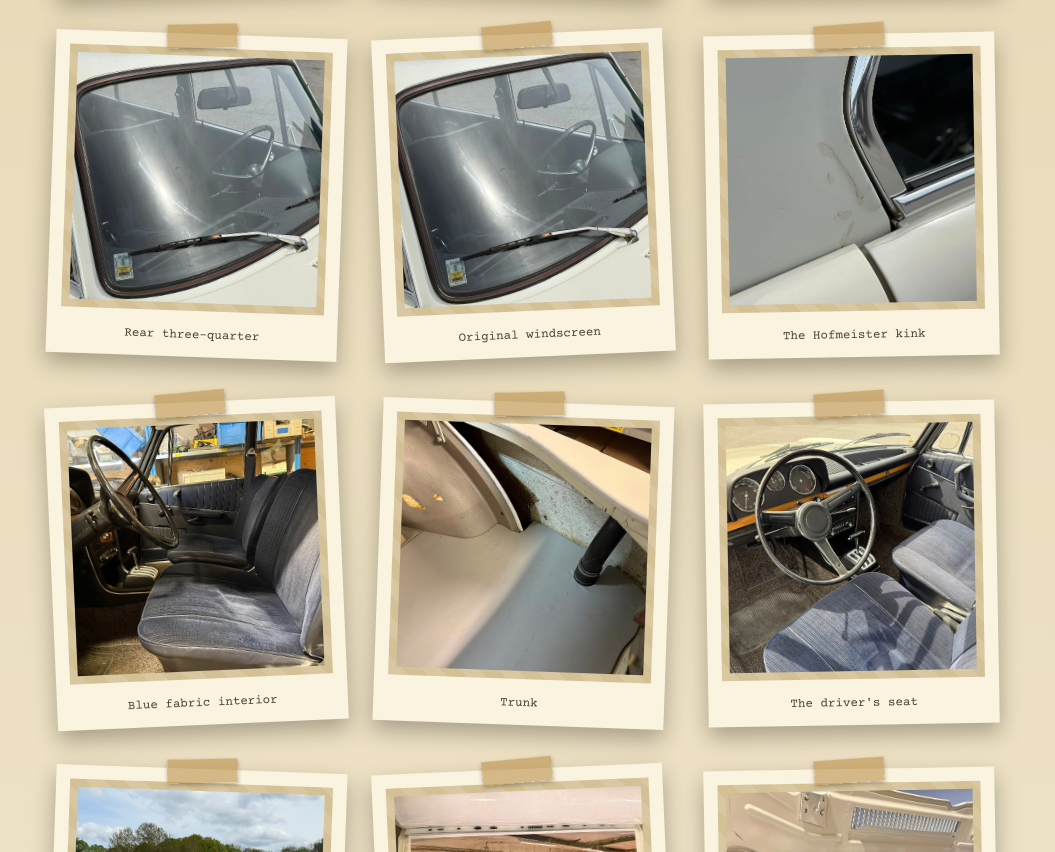
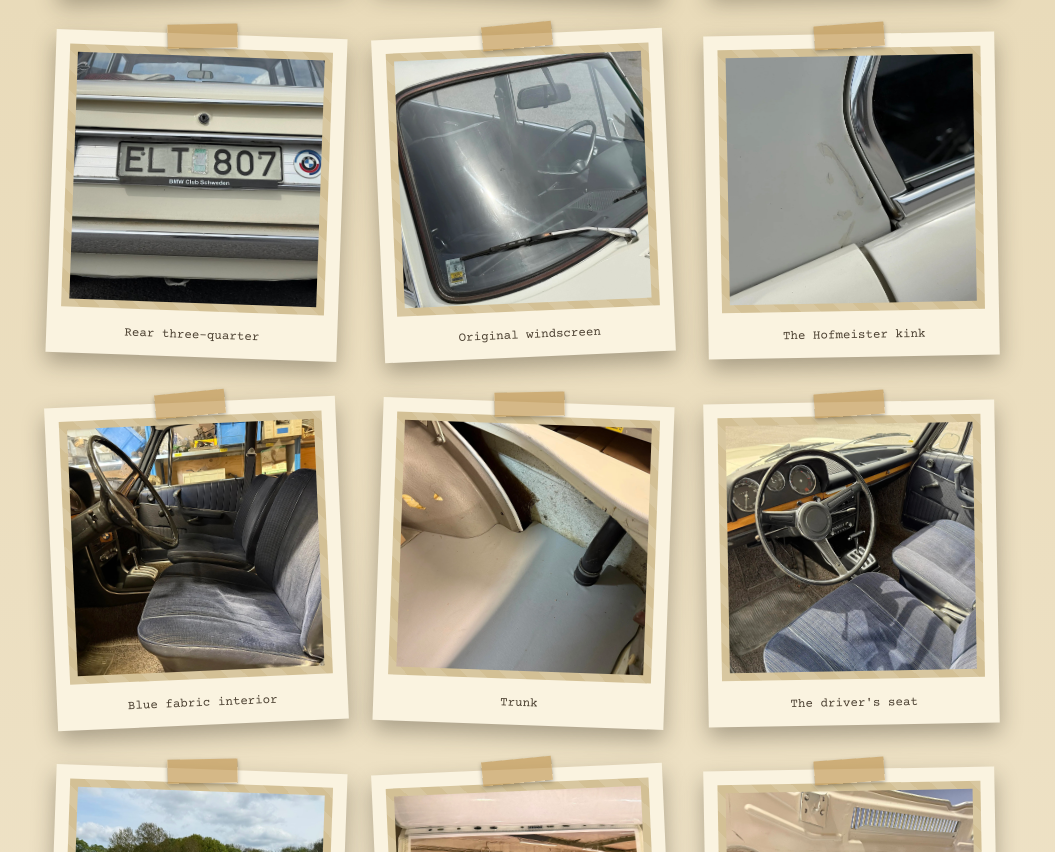
Before and after one commit to Zz-Wang/witney, a plain HTML site: page index.html in a window 1280 px wide. Shown: the part 2873-3725 px from the top of the page, without its empty margins (116-1171 px from the left). Drawn offline with nearby package versions, Linux system fonts and the light colour scheme.

Commit message:
Update index.html

```diff
--- a/index.html
+++ b/index.html
@@ -362,7 +362,7 @@
       </div>
       <div class="polaroid">
         <div class="tape"></div>
-        <div class="frame"><img src="photos/g4.jpg" alt="Witney, exterior angle"></div>
+        <div class="frame"><img src="photos/g9.jpg" alt="Witney, exterior angle"></div>
         <div class="cap">Rear three-quarter</div>
       </div>
       <div class="polaroid">
```
